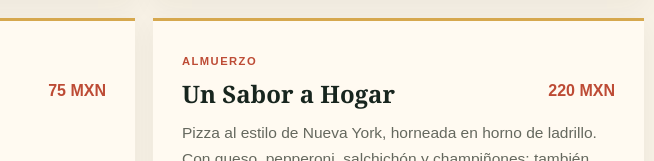
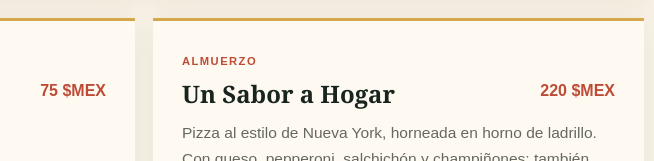
Before and after one commit to wallrustech/Que-Para-La-Cena, a plain HTML site: page index.html in a window 1280 px wide. Shown: the part 2127-2288 px from the top of the page, 496-1150 px from the left. Drawn offline with Linux system fonts and the light colour scheme; grey boxes are pictures that could not be loaded.

Commit message:
Display menu prices with $MEX suffix

```diff
--- a/index.html
+++ b/index.html
@@ -155,7 +155,7 @@ dishes.forEach(dish=>{
   if(pricesMXN[title]===undefined) return;
   const price=document.createElement("span");
   price.className="price";
-  price.textContent=mxn.format(pricesMXN[title])+" MXN";
+  price.textContent=mxn.format(pricesMXN[title])+" $MEX";
   dish.querySelector("h3").appendChild(price);
 });
 
```
